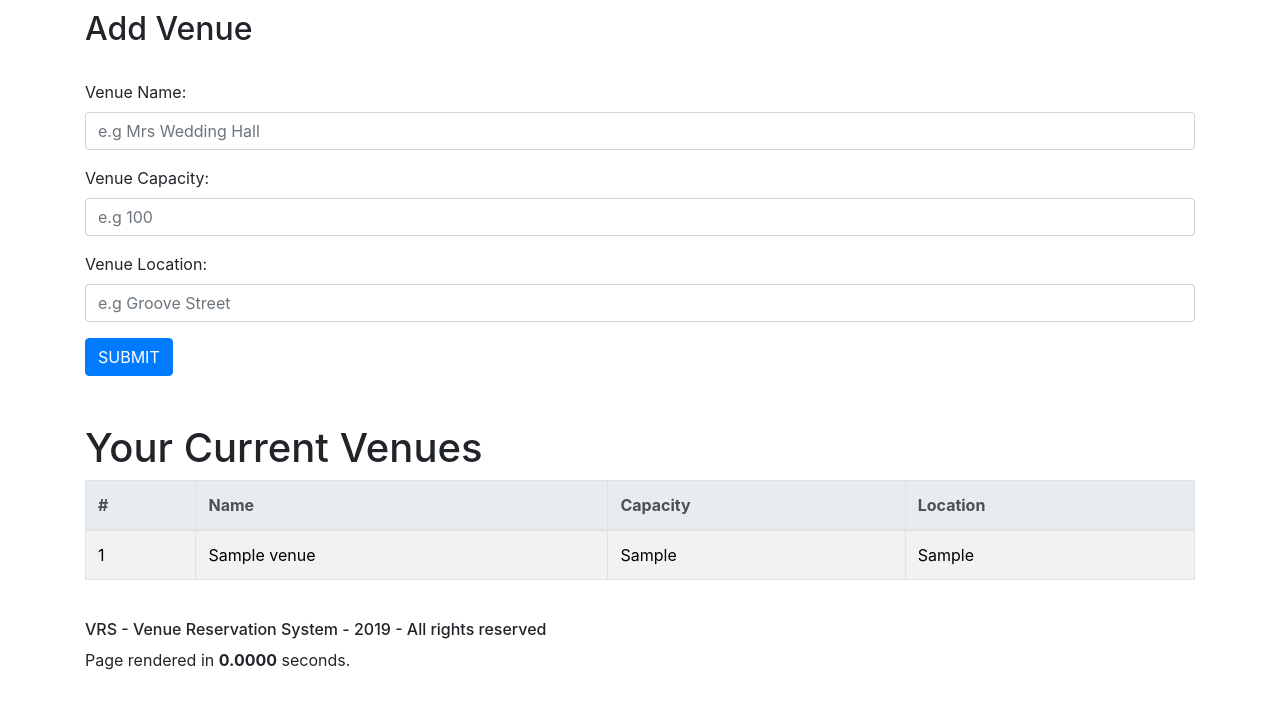
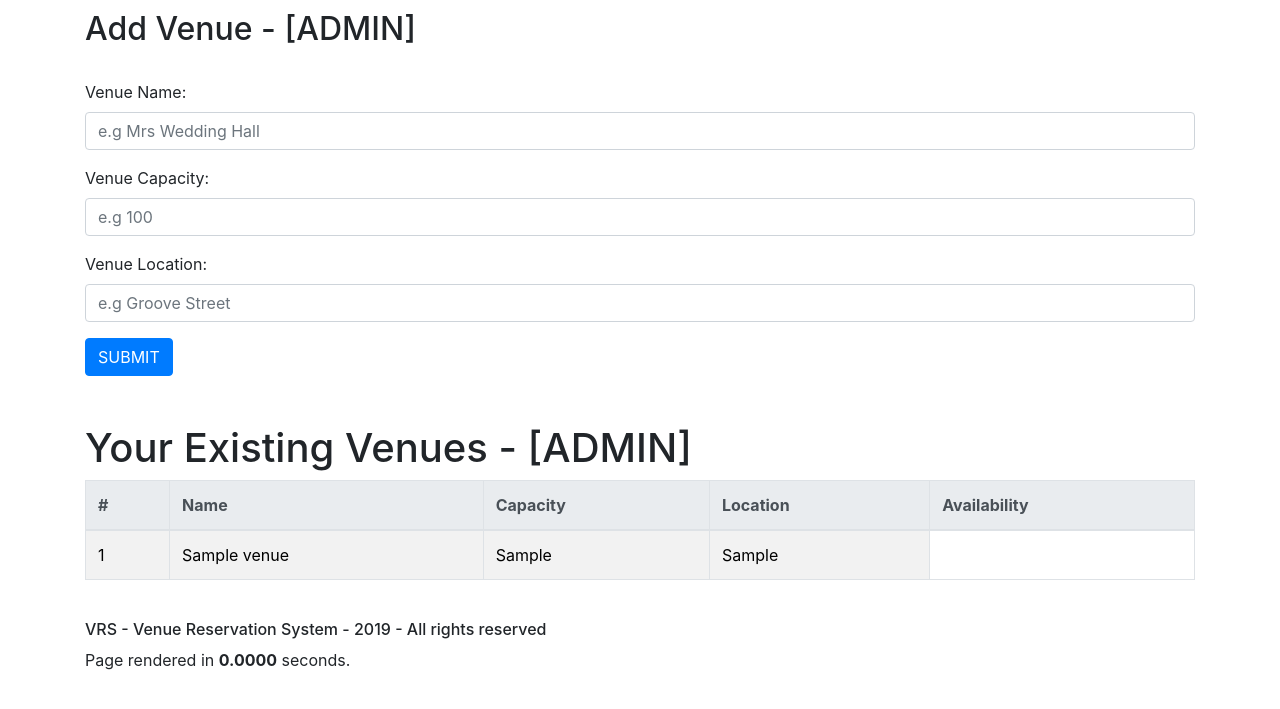
Before and after one commit to RavenThevar/302CEM, a CodeIgniter app: page /VRS/index.php/venue in a window 1280 px wide. Shown: the part 62-771 px from the top of the page. Run offline with CodeIgniter, Linux system fonts and the light colour scheme; tables that the repository leaves empty or names only in its code hold one stand-in row (values such as "Sample post").

Commit message:
Optimisation done to 302CEM\VRS\application\views\venue
An additional feature is added to the page file whereby the Admin could view the availability of the venues. Further modification was done to the labels in this page file.

```diff
--- a/VRS/application/views/venue.php
+++ b/VRS/application/views/venue.php
@@ -3,7 +3,7 @@
 </br>
 
 <div class="container">
-  <h2>Add Venue</h2>
+  <h2>Add Venue - [ADMIN]</h2>
 
   </br>
 
@@ -53,7 +53,7 @@
 
 <div class ="container">
     <div row>
-        <h1> Your Current Venues </h1>
+        <h1> Your Existing Venues - [ADMIN] </h1>
     </div>
     <table class="table table-hover table-striped table-bordered">
 
@@ -63,12 +63,14 @@
                 <th>Name</th>
                 <th>Capacity</th>
                 <th>Location</th>
+                <th>Availability</th>
             </tr>
         </thead>
 
         <tbody>
             <?php
                 $query = $this->db->get('venue');
+                $query2 = $this->db->get('venueavailability');
 
                 foreach ($query->result() as $row)
                 {
@@ -76,8 +78,26 @@
     				echo"<td><font color='black'>$row->venue_id</font></td>";
     				echo"<td><font color='black'>$row->venue_name</font></td>";
     				echo"<td><font color='black'>$row->venue_capacity</font></td>";
-    				echo"<td><font color='black'>$row->venue_location</font></td>";
-    				echo "</tr>";
+                    echo"<td><font color='black'>$row->venue_location</font></td>";
+
+                    $count = $row->venue_id;
+
+                    foreach ($query2->result() as $row2)
+                    {
+                        if ($count == $row2->venue_id && $row2->venue_avail == 0)
+                        {
+                            $status = "BOOKED";
+                            echo"<td><font color='black'>$status</font></td>";
+                        }
+
+                        else if ($count == $row2->venue_id && $row2->venue_avail == 1)
+                        {
+                            $status = "AVAILABLE";
+                            echo"<td><font color='black'>$status</font></td>";
+                        }
+                    }
+
+                    echo "</tr>";
                 }
             ?>
         </tbody>
```
